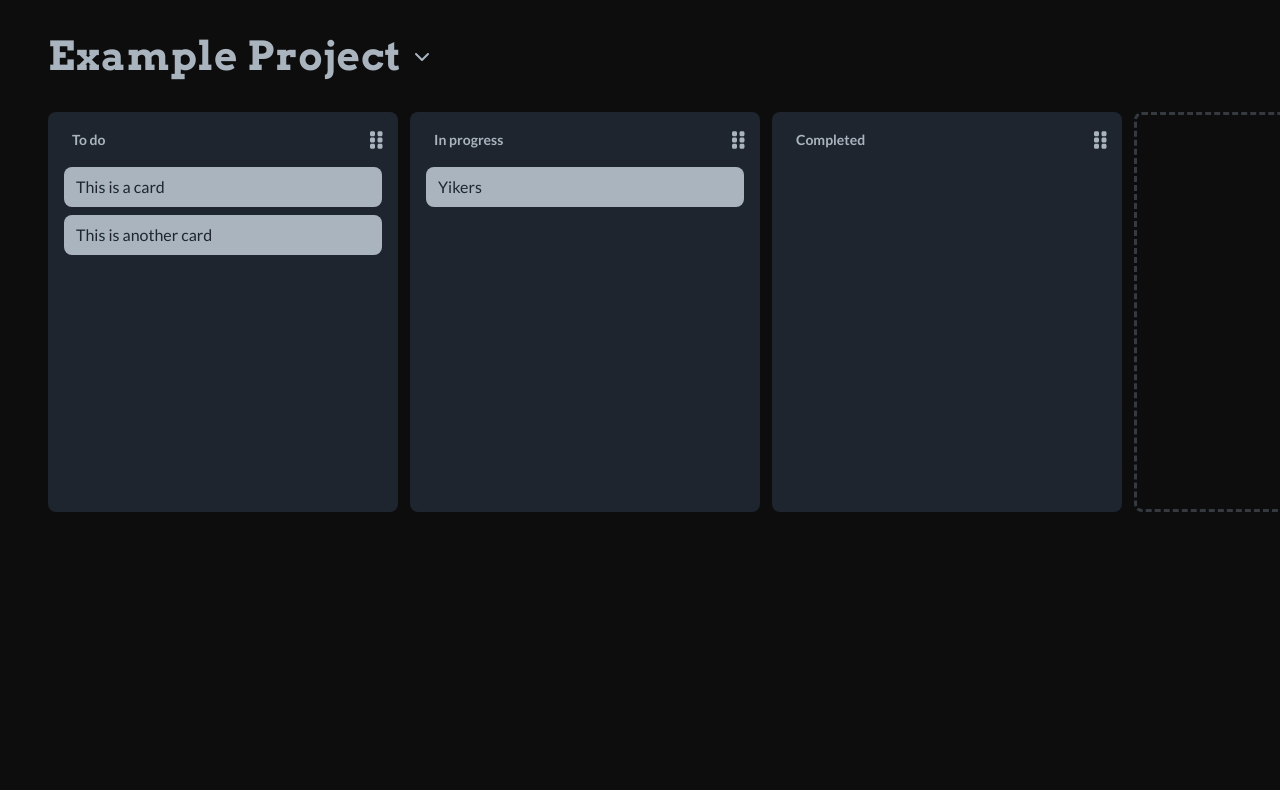
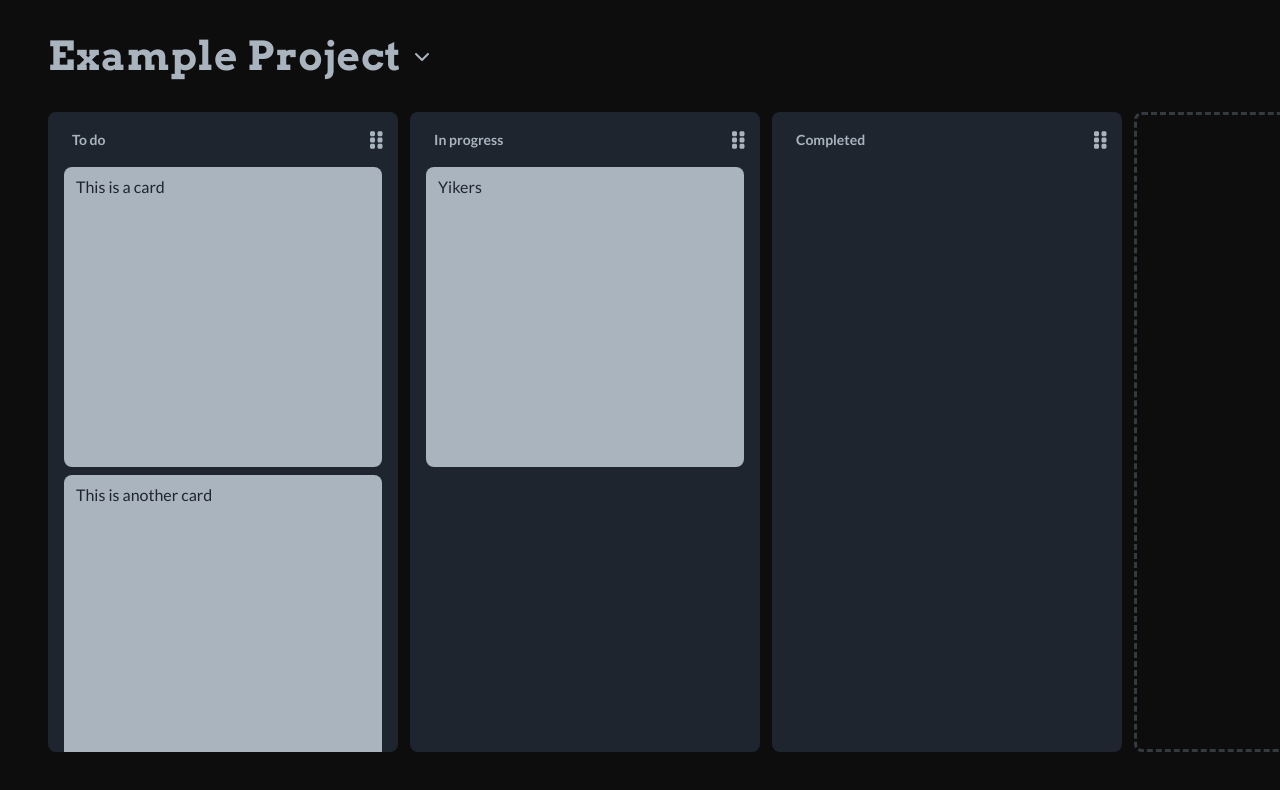
Before and after one commit to jsainz237/kanban-board, a Next.js app: page / in a window 1280 px wide. Shown: the top 790 px of the page. Built offline with nearby package versions, Linux system fonts and the light colour scheme.

Commit message:
Column dragging improvements

```diff
--- a/components/DraggableCard/styled.ts
+++ b/components/DraggableCard/styled.ts
@@ -3,6 +3,7 @@ import styled from 'styled-components';
 export const Card = styled.div(({ theme }) => ({
     padding: '8px 12px',
     borderRadius: 8,
+    height: 300,
     backgroundColor: theme.colors.textColor,
     color: theme.colors.secondaryColor,
     marginBottom: 8,
--- /dev/null
+++ b/components/DraggableColumn/Column.tsx
@@ -0,0 +1,85 @@
+import React, { useEffect, useRef, useState } from 'react';
+import { FontAwesomeIcon } from '@fortawesome/react-fontawesome';
+import { faGripVertical } from '@fortawesome/free-solid-svg-icons';
+import { rectSortingStrategy, SortableContext } from '@dnd-kit/sortable';
+import { DraggableAttributes } from '@dnd-kit/core';
+import { SyntheticListenerMap } from '@dnd-kit/core/dist/hooks/utilities';
+
+import { useAppDispatch, useAppSelector } from '../../state/hooks';
+import { Column as IColumn, deleteColumn } from '../../state/columns.reducer';
+import { DraggableCard } from '../DraggableCard';
+import { selectCards } from '../../state/cards.reducer';
+import * as Styled from './styled';
+
+export interface Props extends
+    IColumn,
+    Partial<Omit<
+        React.HTMLProps<HTMLDivElement>,
+        'id' | 'name'
+    >> {
+        index: number;
+        attributes?: DraggableAttributes;
+        listeners?: SyntheticListenerMap
+    };
+
+export const Column = React.forwardRef<{}, Props>(({
+    id,
+    name,
+    index,
+    attributes,
+    listeners,
+    style,
+}, ref) => {
+    const inputRef = useRef<any>();
+    const [columnName, setName] = useState<string>(name);
+
+    const cards = useAppSelector(selectCards(id));
+    const dispatch = useAppDispatch();
+
+    useEffect(() => {
+        if(name === '') {
+            inputRef.current.focus();
+        }
+    }, []);
+
+    const onInputChange = (e: any) => {
+        setName(e.target.value);
+    }
+
+    const onBlur = (e: any) => {
+        if(e.target.value === '') {
+            dispatch(deleteColumn({ index }));
+        }
+    }
+
+    const handleKeyPress = (e: any) => {
+        if(e.keyCode === 13 && document.activeElement === inputRef.current) {
+            e.target.blur();
+            onBlur(e);
+        }
+    }
+
+    return (
+        <Styled.Column ref={ref as any} style={style} {...attributes}>
+            <div className='column-header'>
+                <Styled.Input
+                    ref={inputRef}
+                    value={columnName}
+                    onChange={onInputChange}
+                    onKeyDown={handleKeyPress}
+                    onBlur={onBlur}
+                />
+                <div style={{ cursor: 'grab' }} {...listeners}>
+                    <FontAwesomeIcon icon={faGripVertical} size='lg' />
+                </div>
+            </div>
+            <Styled.CardContainer>
+                <SortableContext items={cards.map(c => c.id)} strategy={rectSortingStrategy}>
+                    {cards.map(card => <DraggableCard key={card.id} columnId={id} {...card} />)}
+                </SortableContext>
+            </Styled.CardContainer>
+        </Styled.Column>
+    )
+})
+
+Column.displayName = 'Column';
--- a/components/DraggableColumn/index.tsx
+++ b/components/DraggableColumn/index.tsx
@@ -1,84 +1,48 @@
-import React, { BaseSyntheticEvent, useEffect, useRef, useState } from 'react';
-import { FontAwesomeIcon } from '@fortawesome/react-fontawesome';
-import { faGripVertical } from '@fortawesome/free-solid-svg-icons';
-import { rectSortingStrategy, SortableContext, useSortable, verticalListSortingStrategy } from '@dnd-kit/sortable';
+import React, { useRef } from 'react';
+import { useSortable } from '@dnd-kit/sortable';
 import { CSS } from '@dnd-kit/utilities';
 
-import * as Styled from './styled';
-import { useAppDispatch, useAppSelector } from '../../state/hooks';
-import { Column, deleteColumn, editColumnName } from '../../state/columns.reducer';
-import { DraggableCard } from '../DraggableCard';
-import { CardContainer } from './CardContainer';
-import { selectCards } from '../../state/cards.reducer';
+import { Column as IColumn } from '../../state/columns.reducer';
+import { Column } from './Column';
 
-export interface Props extends Column {
+export interface Props extends IColumn {
     index: number;
 }
 
-export const DraggableColumn: React.FC<Props> = ({ id, name, index }) => {
-    const inputRef = useRef<any>();
-    const [isMounted, setMounted] = useState<boolean>(false);
-    const [columnName, setName] = useState<string>(name);
-
-    const cards = useAppSelector(selectCards(id));
-    const dispatch = useAppDispatch();
+export const DraggableColumn: React.FC<Props> = (props) => {
+    const colRef = useRef<any>();
 
     const {
-        setNodeRef: setSortableRef,
+        setNodeRef,
         attributes,
         listeners,
         transform,
         transition,
-    } = useSortable({ id, data: { type: 'COL' } });
+        active,
+    } = useSortable({
+        id: props.id,
+        data: {
+            type: 'COL',
+            columnProps: props,
+        }
+    });
 
     const style = {
+        opacity: active?.id === props.id ? 0.5 : 1,
         transform: CSS.Transform.toString(transform),
         transition,
     };
 
-    useEffect(() => {
-        setMounted(true);
-        if(name === '') {
-            inputRef.current.focus();
-        }
-    }, []);
-
-    const onInputChange = (e: any) => {
-        setName(e.target.value);
-    }
-
-    const onBlur = (e: any) => {
-        if(e.target.value === '') {
-            dispatch(deleteColumn({ index }));
-        }
-    }
-
-    const handleKeyPress = (e: any) => {
-        if(e.keyCode === 13 && document.activeElement === inputRef.current) {
-            e.target.blur();
-            onBlur(e);
-        }
-    }
-
     return (
-        <Styled.Column ref={setSortableRef} style={style} {...attributes}>
-            <div className='column-header'>
-                <Styled.Input
-                    ref={inputRef}
-                    value={columnName}
-                    onChange={onInputChange}
-                    onKeyDown={handleKeyPress}
-                    onBlur={onBlur}
-                />
-                <div style={{ cursor: 'grab' }} {...listeners}>
-                    <FontAwesomeIcon icon={faGripVertical} size='lg' />
-                </div>
-            </div>
-            {/* <CardContainer columnId={id as string}> */}
-                <SortableContext items={cards.map(c => c.id)} strategy={rectSortingStrategy}>
-                    {cards.map(card => <DraggableCard key={card.id} columnId={id} {...card} />)}
-                </SortableContext>
-            {/* </CardContainer> */}
-        </Styled.Column>
+        <Column
+            ref={(node: any) => {
+                colRef.current = node;
+                setNodeRef(node);
+            }}
+            {...props}
+            style={style}
+            attributes={attributes}
+            listeners={listeners}
+        />
     )
 }
--- a/components/DraggableColumn/styled.ts
+++ b/components/DraggableColumn/styled.ts
@@ -5,10 +5,10 @@ export const Column = styled.div`
     display: flex;
     flex-direction: column;
     min-width: 350px;
+    height: 100%;
     background-color: ${({ theme }) => theme.colors.secondaryColor};
     border-radius: 0.5rem;
     margin-right: 12px;
-    padding: 12px 16px;
     z-index: 0;
     cursor: default;
 
@@ -18,6 +18,7 @@ export const Column = styled.div`
         justify-content: space-between;
         align-items: center;
         margin-bottom: 12px;
+        padding: 12px 16px 0px 16px;
     }
 `;
 
@@ -42,6 +43,7 @@ export const Input = styled(Form.Control).attrs(() => ({
 `;
 
 export const CardContainer = styled.div`
-    background-color: red;
     flex: 1;
+    overflow-y: auto;
+    padding: 0 16px;
 `;
--- a/pages/index.tsx
+++ b/pages/index.tsx
@@ -4,23 +4,41 @@ import Head from 'next/head'
 import { DndContext, DragEndEvent, DragOverEvent, DragOverlay, DragStartEvent } from '@dnd-kit/core';
 import { horizontalListSortingStrategy, SortableContext } from '@dnd-kit/sortable';
 
+import { useAppDispatch, useAppSelector } from '../state/hooks';
 import { ProjectSelector } from '../components/ProjectSelector';
-import { DraggableColumn } from '../components/DraggableColumn';
 import { ColumnAdder } from '../components/ColumnAdder';
-import { useAppDispatch, useAppSelector } from '../state/hooks';
+import { Column } from '../components/DraggableColumn/Column';
+import { DraggableColumn, Props as IColumn } from '../components/DraggableColumn';
 import { moveColumns, selectColumns } from '../state/columns.reducer';
 import { Card } from '../components/DraggableCard/Card';
 import { Card as ICard, moveCard } from '../state/cards.reducer';
 import * as Styled from '../styles/Home.styled';
 
 const Home: NextPage = () => {
-  const [activeCard, setActiveCard] = useState<ICard | null>(null);
+  const [activeElement, setActiveElement] = useState<
+    { type: 'CARD' | 'COL', props: ICard | IColumn } | null
+  >(null);
+
   const columns = useAppSelector(selectColumns);
   const dispatch = useAppDispatch();
 
   const onDragStart = ({ active }: DragStartEvent) => {
     if(active?.data?.current?.type === 'CARD') {
-      setActiveCard(active.data.current.cardProps);
+      const { cardProps } = active.data.current;
+      setActiveElement({
+        type: 'CARD',
+        props: cardProps,
+      });
+      return;
+    }
+
+    if(active?.data?.current?.type === 'COL') {
+      const { columnProps } = active.data.current;
+      setActiveElement({
+        type: 'COL',
+        props: columnProps,
+      });
+      return;
     }
   }
 
@@ -50,7 +68,21 @@ const Home: NextPage = () => {
       }));
     }
 
-    setActiveCard(null);
+    setActiveElement(null);
+  }
+
+  const renderActiveElement = () => {
+    if(!activeElement) {
+      return null;
+    }
+
+    if(activeElement.type === 'CARD') {
+      return <Card {...activeElement?.props as ICard} />
+    }
+
+    if(activeElement.type === 'COL') {
+      return <Column {...activeElement?.props as IColumn} />
+    }
   }
 
   return (
@@ -61,7 +93,7 @@ const Home: NextPage = () => {
         <link rel="icon" href="/favicon.ico" />
       </Head>
 
-      <main style={{ paddingLeft: 48 }}>
+      <Styled.Main>
         <ProjectSelector />
         <Styled.ColumnContainer>
           <DndContext
@@ -75,15 +107,15 @@ const Home: NextPage = () => {
             >
               {columns.map((col, ind) => <DraggableColumn key={col.id} index={ind} {...col} /> )}
               <ColumnAdder />
-              { activeCard && (
+              { activeElement && (
                 <DragOverlay>
-                  <Card {...activeCard} />
+                  {renderActiveElement()}
                 </DragOverlay>
               )}
             </SortableContext>
           </DndContext>
         </Styled.ColumnContainer>
-      </main>
+      </Styled.Main>
     </div>
   )
 }
--- a/state/cards.reducer.ts
+++ b/state/cards.reducer.ts
@@ -64,9 +64,13 @@ export const cardsSlice = createSlice({
     moveCard: ({ cards }, action: PayloadAction<{ oldColId: string, newColId: string, cardId: string, overId: string }>) => {
         const { oldColId, newColId, cardId, overId } = action.payload;
 
+        if(!newColId) {
+            return;
+        }
+
         const card = cards[oldColId].find(c => c.id === cardId);
-        const cardInd = cards[oldColId].findIndex(c => c.id === cardId);
-        const newInd = cards[newColId].findIndex(c => c.id === overId);
+        const cardInd = cards[oldColId]?.findIndex(c => c.id === cardId);
+        const newInd = cards[newColId]?.findIndex(c => c.id === overId);
 
         // if over card and not column
         if(overId !== newColId) {
--- a/styles/Home.styled.ts
+++ b/styles/Home.styled.ts
@@ -1,9 +1,17 @@
 import styled from 'styled-components';
+
+export const Main = styled.main`
+    display: flex;
+    flex-direction: column;
+    height: 100vh;
+    padding-left: 48px;
+    padding-bottom: 48px;
+`;
 
 export const ColumnContainer = styled.div`
     display: flex;
+    flex: 1;
     flex-direction: row;
-    min-height: 400px;
     margin-top: 2rem;
     overflow-x: auto;
     overflow-y: visible;
```
Also changed, not shown: components/DraggableCard/Card.tsx (+4 -6 lines).
